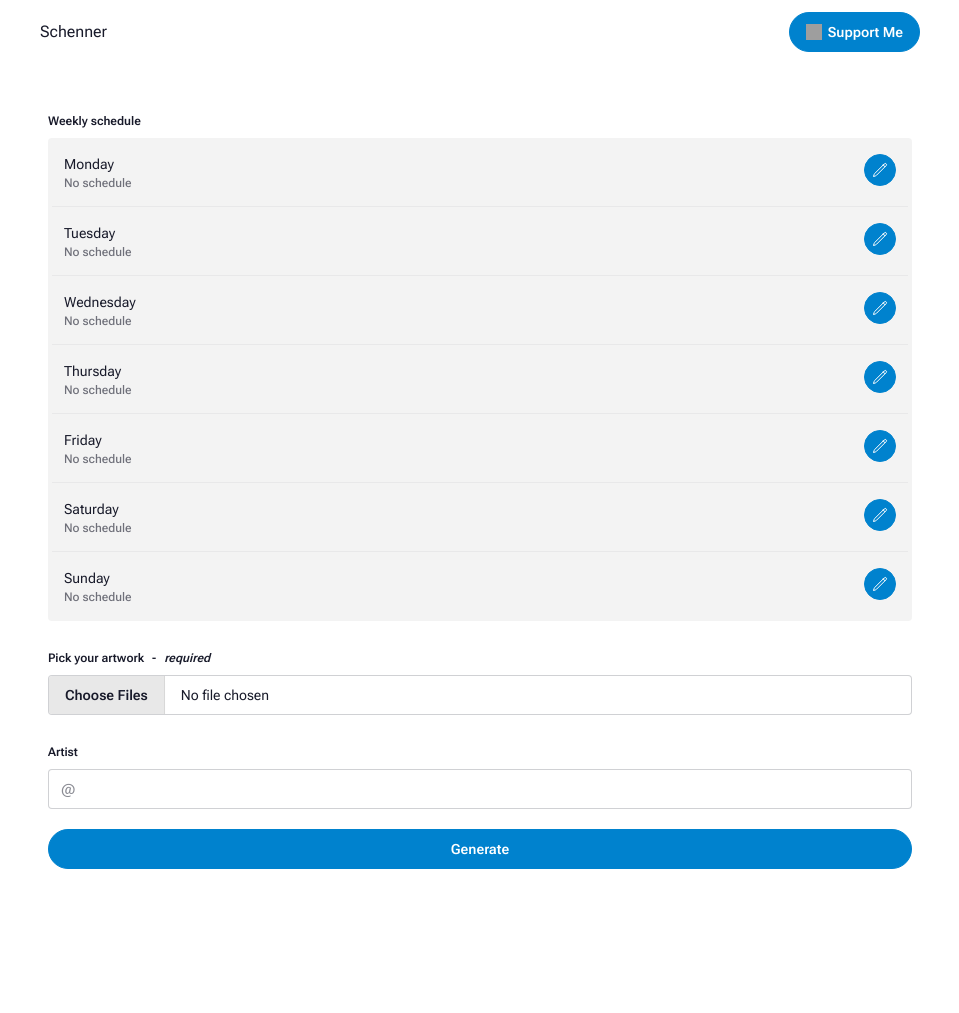
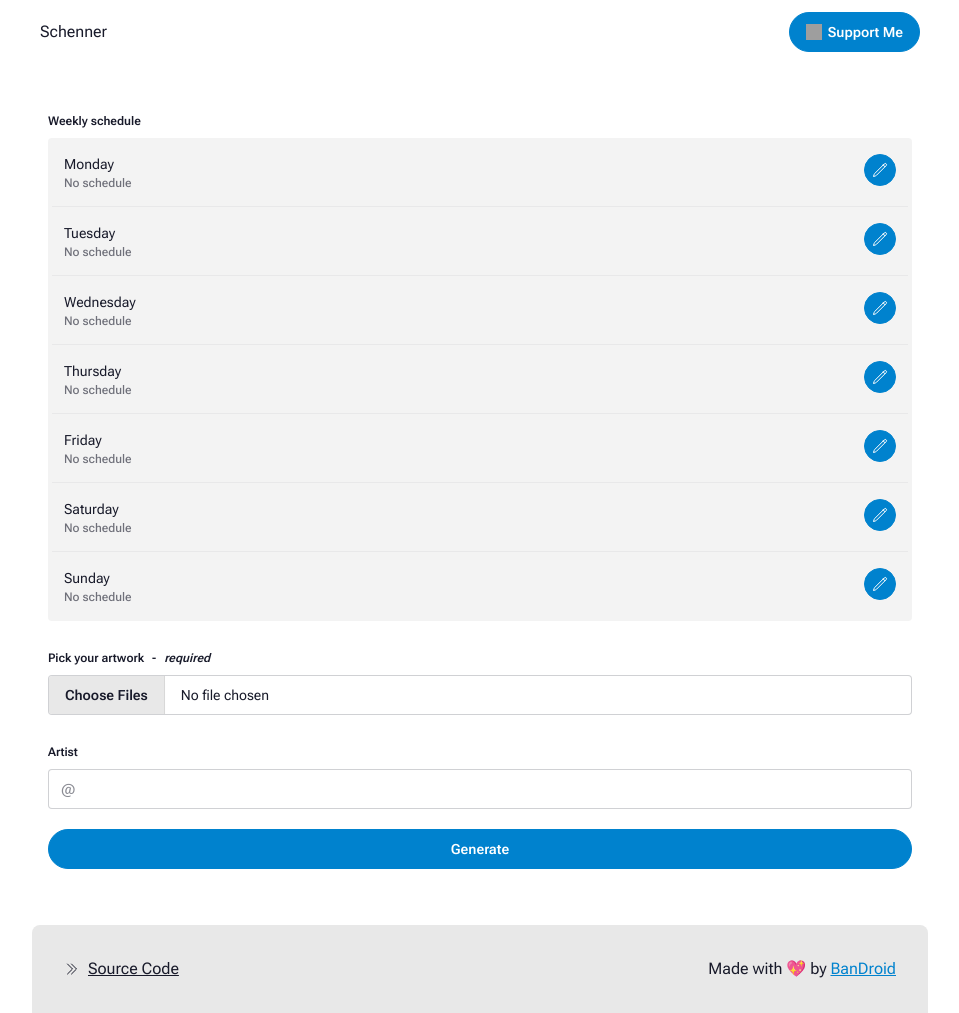
Before and after one commit to BanDroid/schenner, a website built with Vite: page index.html in a window 1280 px wide. Shown: the whole page, without its empty margins (160-1119 px from the left). Before the commit the page ends 901 px from the top, so only its background shows below. Built offline with nearby package versions, Linux system fonts and the light colour scheme; grey boxes are pictures that could not be loaded.

Commit message:
feat
footer

```diff
--- a/index.html
+++ b/index.html
@@ -141,6 +141,24 @@
         </form>
       </dialog>
     </main>
+
+    <footer
+      class="flex flex-col md:flex-row items-stretch justify-between gap-8 bg-base-200 items-center p-8 rounded-t-none md:rounded-t-lg">
+      <nav class="grid-flow-col gap-4 md:place-self-center md:justify-self-end">
+        <a href="https://github.com/BanDroid/schenner" class="link flex items-center gap-2">
+          <svg xmlns="http://www.w3.org/2000/svg" fill="none" viewBox="0 0 24 24" stroke-width="1.5"
+            stroke="currentColor" class="size-4">
+            <path stroke-linecap="round" stroke-linejoin="round" d="m5.25 4.5 7.5 7.5-7.5 7.5m6-15 7.5 7.5-7.5 7.5" />
+          </svg>
+          Source Code
+        </a>
+      </nav>
+      <aside class="flex items-center gap-4">
+        <p>Made with 💖 by <a href="http://github.com/BanDroid" class="link link-primary" target="_blank"
+            rel="noopener noreferrer">BanDroid</a>
+        </p>
+      </aside>
+    </footer>
   </div>
   <script type="module" src="/src/main.ts"></script>
 </body>
```
